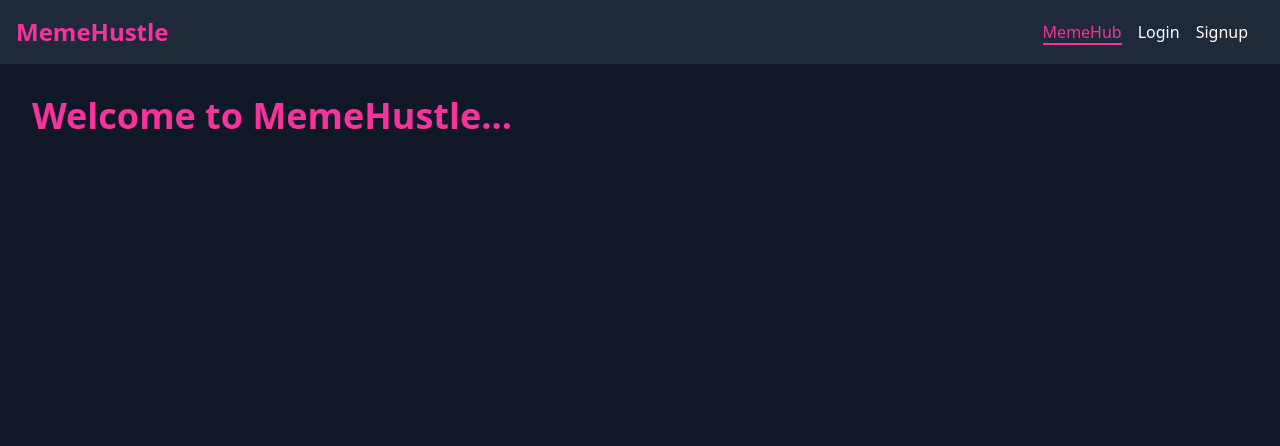
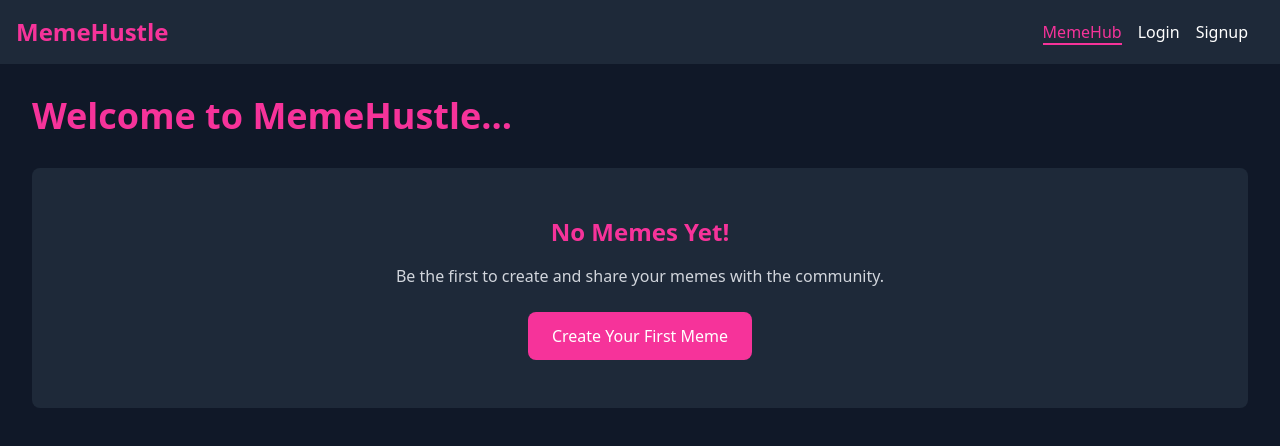
Before and after one commit to ShivaRaj5/Meme-Hustle, a React (Vite) app in the folder frontend/: page / in a window 1280 px wide. Shown: the top 446 px of the page. Built offline with nearby package versions, Linux system fonts and the light colour scheme.

Commit message:
Added everything for frontend.

```diff
--- a/frontend/src/components/Login.jsx
+++ b/frontend/src/components/Login.jsx
@@ -102,7 +102,7 @@ const Login = () => {
                         type="submit"
                         className="w-full py-3 px-4 bg-pink-500 hover:bg-pink-600 text-white font-medium rounded-lg transition-all duration-200 transform hover:scale-[1.02] focus:outline-none focus:ring-2 focus:ring-pink-500 focus:ring-offset-2 focus:ring-offset-gray-800"
                     >
-                        Sign In
+                        Log In
                     </button>
                 </form>
                 <p className="mt-4 text-center text-gray-400">
--- a/frontend/src/components/MemeHub.jsx
+++ b/frontend/src/components/MemeHub.jsx
@@ -239,6 +239,18 @@ const MemeHub = () => {
                 <h1 className="text-2xl sm:text-3xl md:text-4xl font-bold mb-8 text-pink-500 animate-fade-in">
                     <span className="text-shadow-neon">{typingText}</span>
                 </h1>
+                {memes.length === 0 ? (
+                    <div className="text-center py-12 bg-gray-800 rounded-lg">
+                        <h2 className="text-2xl font-bold text-pink-500 mb-4">No Memes Yet!</h2>
+                        <p className="text-gray-300 mb-6">Be the first to create and share your memes with the community.</p>
+                        <Link
+                            to="/login"
+                            className="inline-block px-6 py-3 bg-pink-500 hover:bg-pink-600 text-white font-medium rounded-lg transition-all duration-200 transform hover:scale-[1.02] focus:outline-none focus:ring-2 focus:ring-pink-500 focus:ring-offset-2 focus:ring-offset-gray-800 cursor-pointer"
+                        >
+                            Create Your First Meme
+                        </Link>
+                    </div>
+                ) : (
                     <div className="grid grid-cols-1 md:grid-cols-2 lg:grid-cols-3 gap-6">
                         {memes.map((meme) => (
                             <div
@@ -407,6 +419,7 @@ const MemeHub = () => {
                             </div>
                         ))}
                     </div>
+                )}
             </div>
         </div>
     );
--- a/frontend/src/components/MyMemes.jsx
+++ b/frontend/src/components/MyMemes.jsx
@@ -260,6 +260,18 @@ const MyMemes = () => {
                 )}
 
                 {/* Memes Grid */}
+                {memes.filter((meme) => meme.userId === user?.id).length === 0 ? (
+                    <div className="text-center py-12 bg-gray-800 rounded-lg">
+                        <h2 className="text-2xl font-bold text-pink-500 mb-4">No Memes Created Yet!</h2>
+                        <p className="text-gray-300 mb-6">Start your meme journey by creating your first meme.</p>
+                        <button
+                            onClick={() => setShowModal(true)}
+                            className="inline-block px-6 py-3 bg-pink-500 hover:bg-pink-600 text-white font-medium rounded-lg transition-all duration-200 transform hover:scale-[1.02] focus:outline-none focus:ring-2 focus:ring-pink-500 focus:ring-offset-2 focus:ring-offset-gray-800 cursor-pointer"
+                        >
+                            Create Your First Meme
+                        </button>
+                    </div>
+                ) : (
                     <div className="grid grid-cols-1 md:grid-cols-2 lg:grid-cols-3 gap-6">
                         {memes
                             .filter((meme) => meme.userId === user?.id)
@@ -346,6 +358,7 @@ const MyMemes = () => {
                                 </div>
                             ))}
                     </div>
+                )}
             </div>
         </div>
     );
--- a/frontend/src/components/Signup.jsx
+++ b/frontend/src/components/Signup.jsx
@@ -134,7 +134,7 @@ const Signup = () => {
                         to="/login"
                         className="text-pink-500 hover:text-pink-400 transition-colors"
                     >
-                        Sign in
+                        Log In
                     </Link>
                 </p>
             </div>
```
Lines whose indentation alone changed are shown as unchanged.
